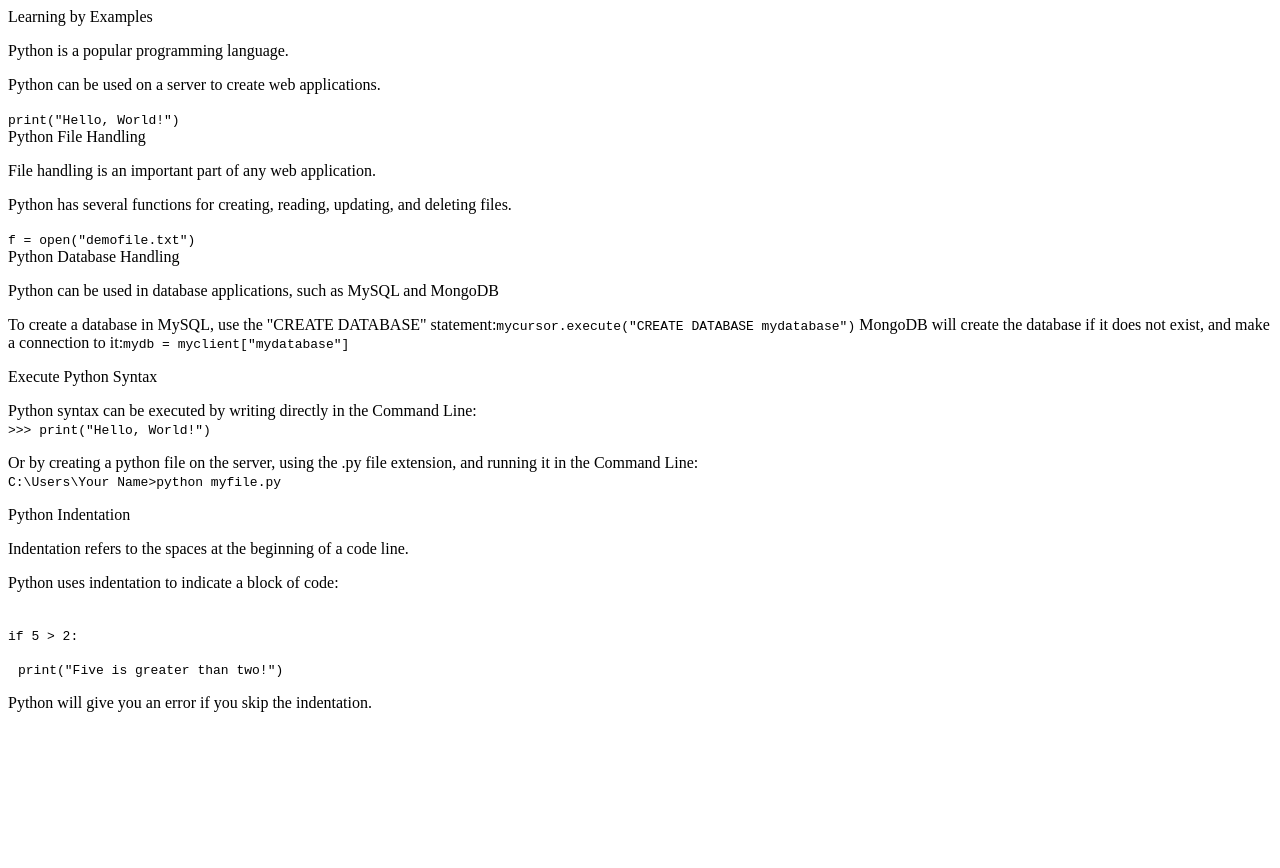
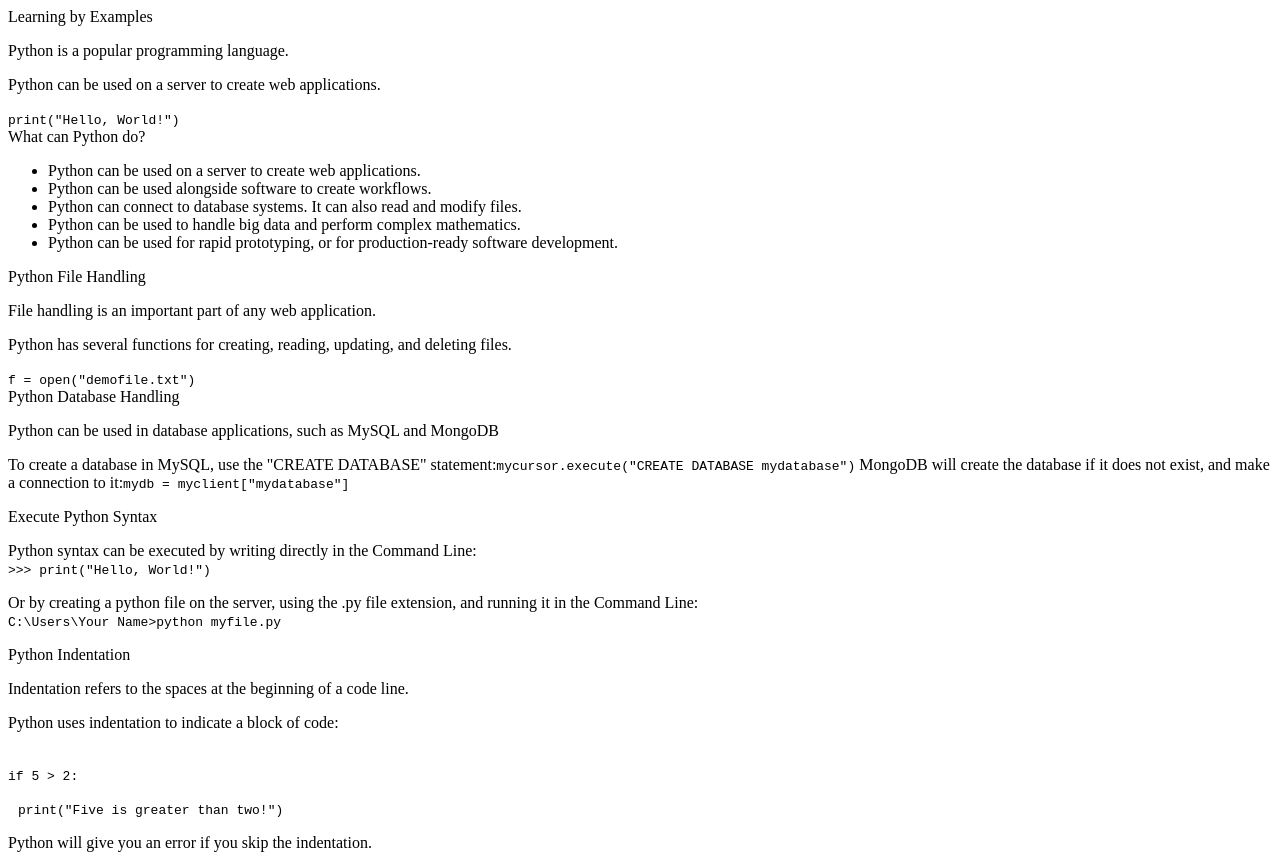
Before and after one commit to FRJ74/TechDocPage, a plain HTML site: page index.html in a window 1280 px wide. Before the commit the page ends 800 px from the top, so only its background shows below. Drawn offline with Linux system fonts and the light colour scheme.

Commit message:
Add 5 li elements

```diff
--- a/index.html
+++ b/index.html
@@ -13,6 +13,16 @@
             <p>Python is a popular programming language.</p>
             <p>Python can be used on a server to create web applications.</p>
             <code>print("Hello, World!")</code>
+        </section>
+        <section class="main-section" id="What_can_Python_do?">
+            <header>What can Python do?</header>
+            <ul>
+                <li>Python can be used on a server to create web applications.</li>
+                <li>Python can be used alongside software to create workflows.</li>
+                <li>Python can connect to database systems. It can also read and modify files.</li>
+                <li>Python can be used to handle big data and perform complex mathematics.</li>
+                <li>Python can be used for rapid prototyping, or for production-ready software development.</li>
+            </ul>
         </section>
         <section class="main-section" id="Python_File_Handling">
             <header>Python File Handling</header>
```
